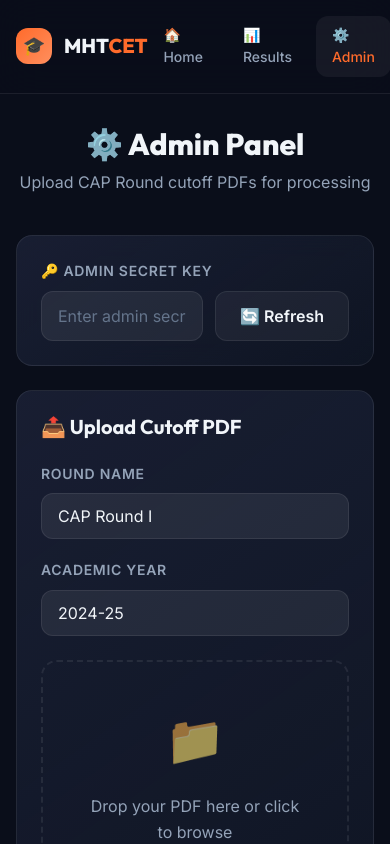
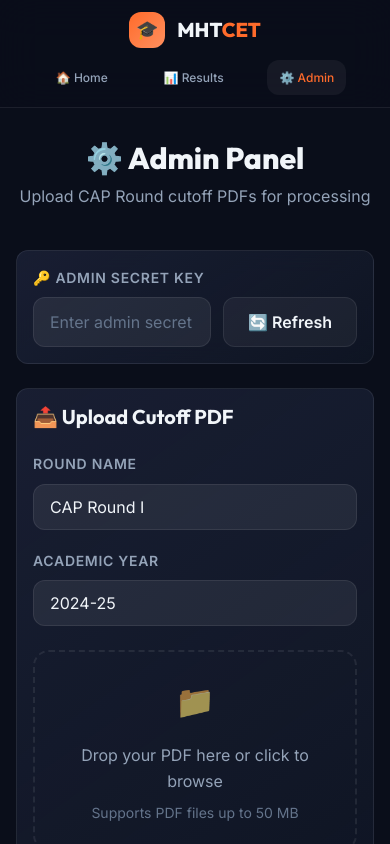
Before and after one commit to Pranay8841/MHTCET_College_Predictor, a React (Vite) app in the folder frontend/: page /admin in a window 390 px wide. Shown: the top 844 px of the page. Built offline with nearby package versions, Linux system fonts and the light colour scheme; no server answers; the HTML template or start-up script is replaced by a standard one.

Commit message:
Add mobile responsiveness overrides for Android and mobile screens

```diff
--- a/frontend/src/index.css
+++ b/frontend/src/index.css
@@ -1190,3 +1190,132 @@
   clip: rect(0, 0, 0, 0);
   border: 0;
 }
+
+/* ---------- Mobile Responsiveness Overrides ---------- */
+@media (max-width: 768px) {
+  .hero-title {
+    font-size: var(--text-3xl);
+  }
+}
+
+@media (max-width: 576px) {
+  /* Navbar */
+  .navbar {
+    padding: var(--space-3) 0;
+  }
+  .navbar .container {
+    flex-direction: column;
+    gap: var(--space-3);
+    align-items: center;
+  }
+  .navbar-nav {
+    width: 100%;
+    justify-content: space-evenly;
+    gap: var(--space-1);
+  }
+  .navbar-nav a {
+    padding: var(--space-2) var(--space-3);
+    font-size: var(--text-xs);
+  }
+
+  /* Hero Section */
+  .hero {
+    padding: var(--space-12) 0 var(--space-6);
+  }
+  .hero-badge {
+    font-size: var(--text-xs);
+    padding: var(--space-1) var(--space-3);
+    margin-bottom: var(--space-4);
+  }
+  .hero-title {
+    font-size: var(--text-2xl) !important;
+    line-height: 1.2;
+    margin-bottom: var(--space-4);
+  }
+  .hero-subtitle {
+    font-size: var(--text-sm);
+    margin-bottom: var(--space-6);
+    padding: 0 var(--space-2);
+  }
+
+  /* Predictor & Admin Cards */
+  .predictor-form-card,
+  .card {
+    padding: var(--space-4);
+    border-radius: var(--radius-lg);
+  }
+  .predictor-form-card h2 {
+    font-size: var(--text-xl) !important;
+    margin-bottom: var(--space-6) !important;
+  }
+
+  /* Form Elements */
+  .radio-group {
+    flex-direction: column;
+    gap: var(--space-2);
+  }
+  .radio-option label {
+    padding: var(--space-2) var(--space-3);
+  }
+
+  /* Filter Bar */
+  .filter-bar {
+    flex-direction: column;
+    gap: var(--space-2) !important;
+    padding: var(--space-3);
+  }
+  .filter-bar .form-select,
+  .filter-bar .form-input {
+    width: 100%;
+    min-width: 100% !important;
+  }
+
+  /* Stats Bar */
+  .stats-bar {
+    grid-template-columns: repeat(2, 1fr) !important;
+    gap: var(--space-3);
+    margin-bottom: var(--space-6);
+  }
+  .stat-card {
+    padding: var(--space-3);
+  }
+  .stat-value {
+    font-size: var(--text-xl);
+  }
+  .stat-label {
+    font-size: var(--text-xs);
+  }
+
+  /* Results Grid & Cards */
+  .results-grid {
+    grid-template-columns: 1fr !important;
+    gap: var(--space-3);
+  }
+  .college-card {
+    padding: var(--space-4);
+  }
+  .college-name {
+    font-size: var(--text-sm);
+  }
+  .college-cutoff-row {
+    gap: var(--space-1);
+    padding-top: var(--space-2);
+  }
+  .cutoff-value {
+    font-size: var(--text-sm);
+  }
+
+  /* Buttons */
+  .btn-lg {
+    padding: var(--space-3) var(--space-6);
+    font-size: var(--text-base);
+  }
+
+  /* Upload Area */
+  .upload-zone {
+    padding: var(--space-6);
+  }
+  .upload-zone-icon {
+    font-size: 2rem;
+  }
+}
```
